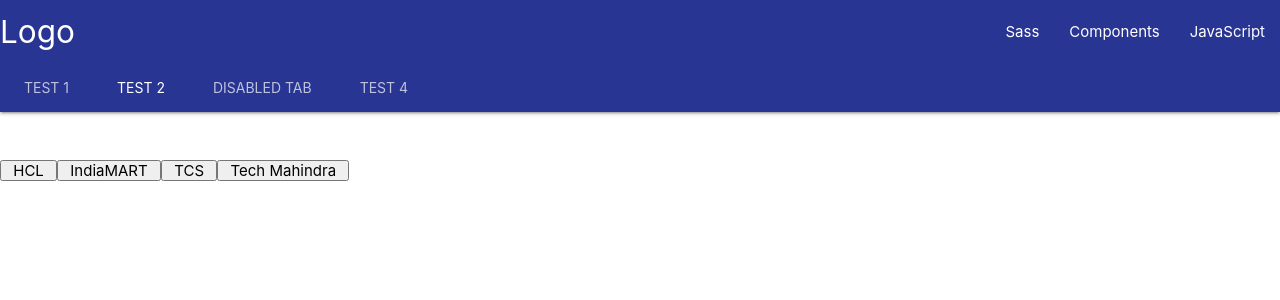
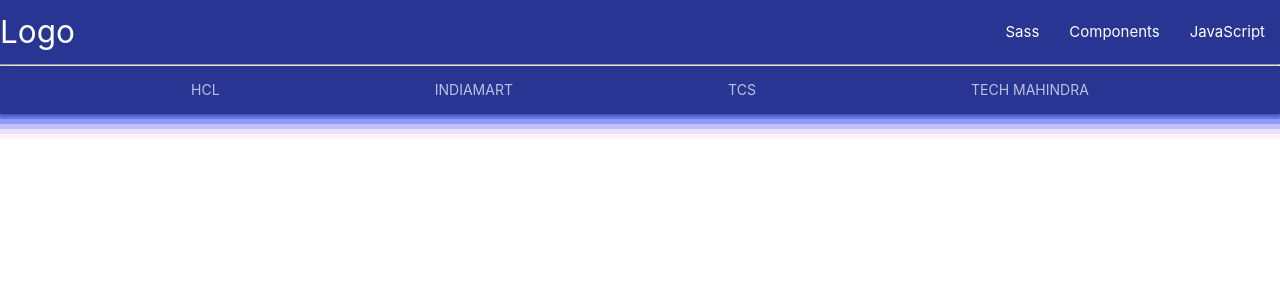
Before and after one commit to KomeOn/metrics_Dashboard, a React (Create React App) app: page / in a window 1280 px wide. Shown: the top 300 px of the page. Built offline with nearby package versions, Linux system fonts and the light colour scheme; the HTML template or start-up script is replaced by a standard one.

Commit message:
header and table

```diff
--- a/src/Components/Header/Header.jsx
+++ b/src/Components/Header/Header.jsx
@@ -13,14 +13,6 @@ function Header(props) {
                         <li><a href="collapsible.html">JavaScript</a></li>
                     </ul>
                 </div>
-                <div class="nav-content">
-                    <ul class="tabs tabs-transparent">
-                        <li class="tab"><a href="#test1">Test 1</a></li>
-                        <li class="tab"><a class="active" href="#test2">Test 2</a></li>
-                        <li class="tab disabled"><a href="#test3">Disabled Tab</a></li>
-                        <li class="tab"><a href="#test4">Test 4</a></li>
-                    </ul>
-                </div>
             </nav>
 
             <ul class="sidenav" id="mobile-demo">
--- a/src/Components/HistoricalComponent/historicalComponent.jsx
+++ b/src/Components/HistoricalComponent/historicalComponent.jsx
@@ -1,6 +1,7 @@
 import React from 'react';
 import HistoricalDataFetch from './historical_data_fetch';
 import HistoricalDataTable from './historical_data_table';
+import '../../css/historical.css';
 
 export default class HistoricalComponent extends React.Component{
     constructor(props){
@@ -17,10 +18,12 @@ export default class HistoricalComponent extends React.Component{
     }
     render() {
         return (
-                    <>
+            <>
+                    <div className="boxShadow">
                         <HistoricalDataFetch retrieveData={this.retrieveData} />
+                    </div>
                         <HistoricalDataTable data={this.state.data} />
-                    </>
+                        </>
                 )
     }
 }
--- a/src/Components/HistoricalComponent/historical_data_fetch.jsx
+++ b/src/Components/HistoricalComponent/historical_data_fetch.jsx
@@ -6,6 +6,10 @@ export default class HistoricalDataFetch extends React.Component {
     constructor(props){
         super(props);
         this.fetchData = this.fetchData.bind(this)
+        this.handleActive = this.handleActive.bind(this)
+        this.state = {
+            isLoading: false
+        }
     }
 
     async fetchData(event, compName = 'IndiaMART') {
@@ -17,22 +21,33 @@ export default class HistoricalDataFetch extends React.Component {
         this.props.retrieveData(data)
     }
 
+    handleActive(id) {
+        for(var i = 1; i < 5; i++){
+            document.getElementById(i).classList.remove("active")
+        }
+        document.getElementById(id).classList.add("active")
+    }
+
     render() {
         return (
-            <div class="row">
-                <div class="nav-content">
-                    <ul class="tabs tabs-transparent">
-                        <li class="tab"><a href="#test1">Test 1</a></li>
-                        <li class="tab"><a class="active" href="#test2">Test 2</a></li>
-                        <li class="tab disabled"><a href="#test3">Disabled Tab</a></li>
-                        <li class="tab"><a href="#test4">Test 4</a></li>
-                    </ul>
-                </div>
-                <button class="col" onClick={(e) => this.fetchData(e, Object.keys(companySymbols)[0])}>{Object.keys(companySymbols)[0]}</button>
-                <button class="col" onClick={(e) => this.fetchData(e, Object.keys(companySymbols)[1])}>{Object.keys(companySymbols)[1]}</button>
-                <button class="col" onClick={(e) => this.fetchData(e, Object.keys(companySymbols)[2])}>{Object.keys(companySymbols)[2]}</button>
-                <button class="col" onClick={(e) => this.fetchData(e, Object.keys(companySymbols)[3])}>{Object.keys(companySymbols)[3]}</button>
+            <nav class="nav-extended indigo darken-3">
+            <div class="nav-content center">
+            <ul class="tabs tabs-transparent" style={{"display": "flex", "justifyContent": "space-evenly"}}>
+                <li class="tab " id="1">
+                <a onClick={(e) => {this.fetchData(e, Object.keys(companySymbols)[0]); this.handleActive(1) }}>{Object.keys(companySymbols)[0]}</a>
+                </li>
+                <li class="tab " id="2">
+                <a onClick={(e) => {this.fetchData(e, Object.keys(companySymbols)[1]); this.handleActive(2) }}>{Object.keys(companySymbols)[1]}</a>
+                </li>
+                <li class="tab " id="3">
+                <a onClick={(e) => {this.fetchData(e, Object.keys(companySymbols)[2]); this.handleActive(3) }}>{Object.keys(companySymbols)[2]}</a>
+                </li>
+                <li class="tab " id="4">
+                <a onClick={(e) => {this.fetchData(e, Object.keys(companySymbols)[3]); this.handleActive(4) }}>{Object.keys(companySymbols)[3]}</a>
+                </li>
+            </ul>
             </div>
+            </nav>
         )
     }
 }
--- a/src/Components/HistoricalComponent/historical_data_table.jsx
+++ b/src/Components/HistoricalComponent/historical_data_table.jsx
@@ -57,18 +57,26 @@ export default class HistoricalDataTable extends React.Component {
     }
     return (
       <>
-        <table class="centered responsive-table">
-          <thead>
-            <tr>
+      <div className="container" style={{"marginTop": "35px"}}>
+
+       <div class="card horizontal">
+      <div class="card-stacked">
+
+        <table class="centered responsive-table highlight">
+          <thead className="indigo darken-3">
+            <tr style={{"color":"white" }}>
               {columnHeaders.map((item) => (
                 <th>{item}</th>
-              ))}
+                ))}
             </tr>
           </thead>
           <tbody>
             {tableRows}
           </tbody>
         </table>
+                </div>
+                </div>
+                </div>
       </>
     );
   }
--- /dev/null
+++ b/src/css/historical.css
@@ -0,0 +1,3 @@
+.boxShadow {
+    box-shadow: rgba(33, 65, 243, 0.4) 0px 5px, rgba(33, 65, 243, 0.3) 0px 10px, rgba(33, 65, 243, 0.2) 0px 15px, rgba(33, 65, 243, 0.1) 0px 20px, rgba(240, 46, 170, 0.05) 0px 25px;
+}
--- a/src/index.js
+++ b/src/index.js
@@ -9,6 +9,7 @@ import Header from './Components/Header/Header';
 ReactDOM.render(
   <React.StrictMode>
     <Header/>
+    <hr style={{"background": "#fff", "margin": "0px"}} />
     <HistoricalComponent />
   </React.StrictMode>,
   document.getElementById('root')
```
Also changed, not shown: src/css/materialize.min.css.
